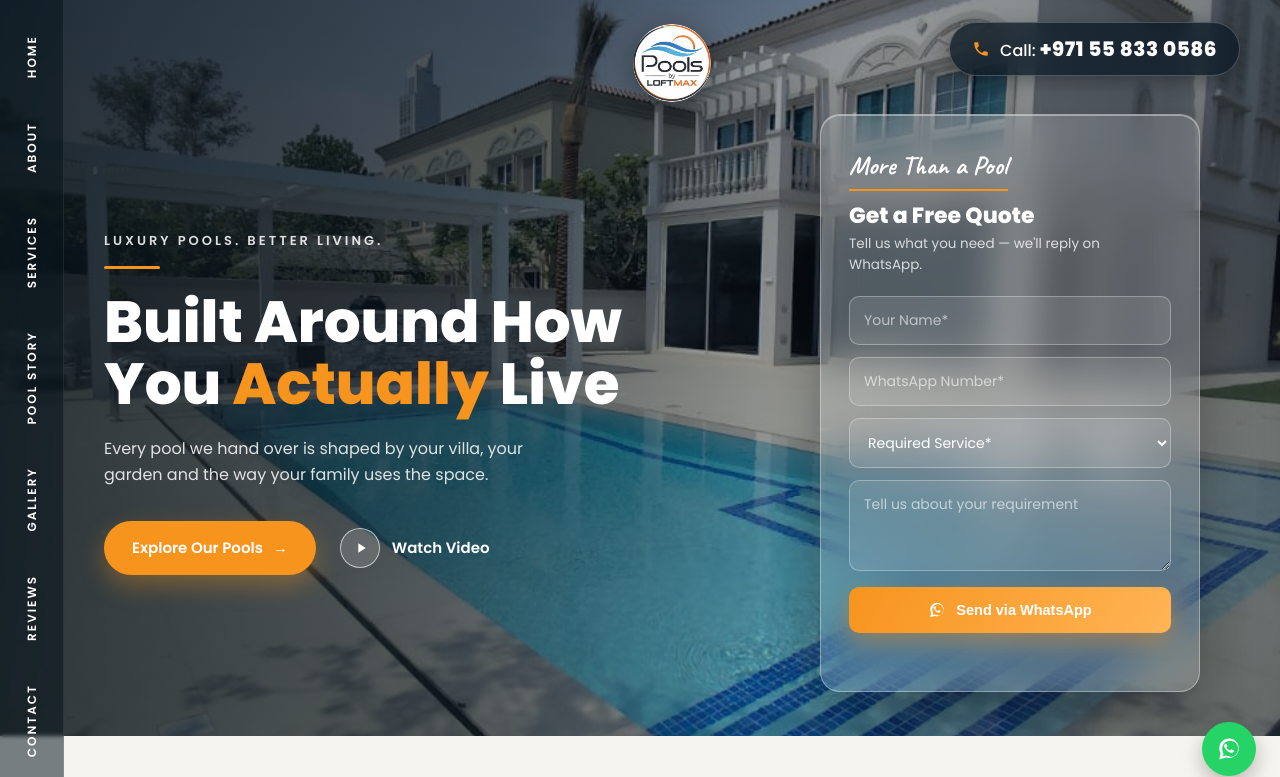
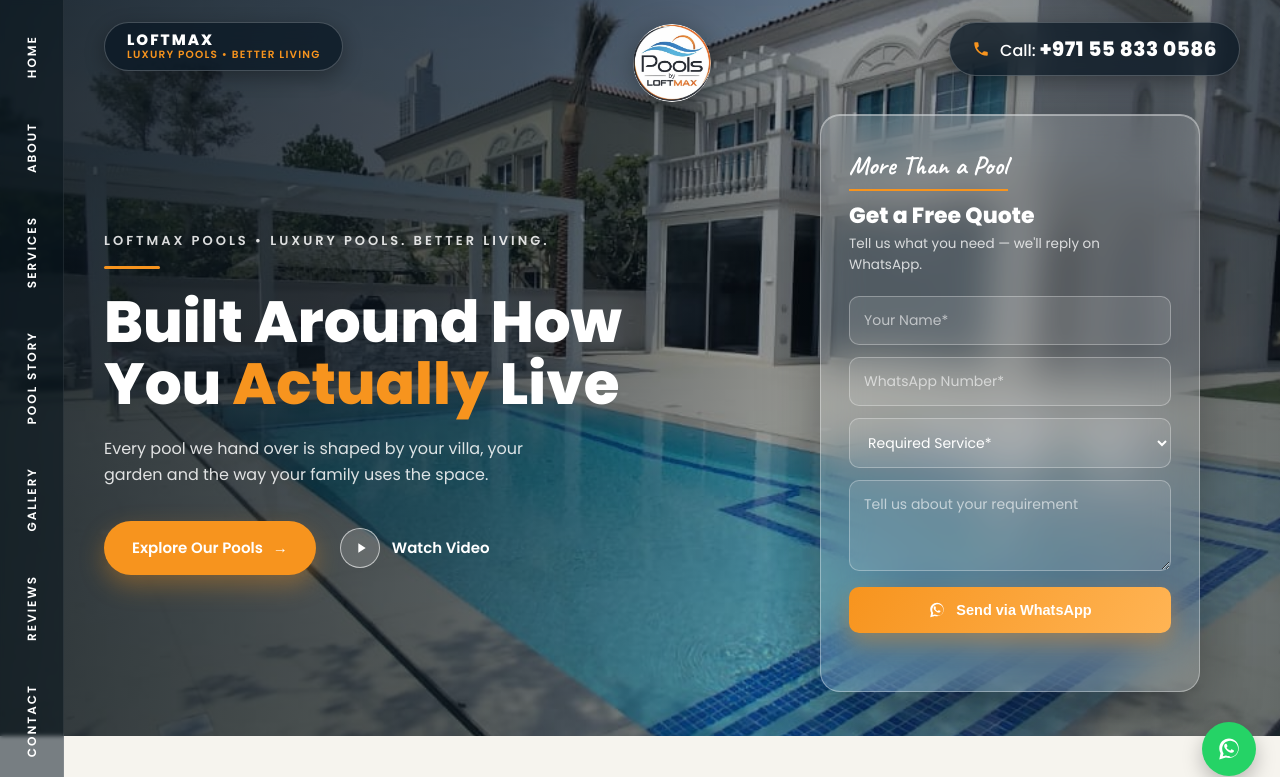
Before and after one commit to scalifyxpro-droid/poolsbyloftmax, an Astro site: page / in a window 1280 px wide. Shown: the top 777 px of the page. Built offline with nearby package versions, Linux system fonts and the light colour scheme; Astro itself is replaced by a stand-in of ours.

Commit message:
Add Loftmax brand badge and tagline in top-left header and hero eyebrow

```diff
--- a/src/components/Hero.astro
+++ b/src/components/Hero.astro
@@ -15,7 +15,7 @@
   <div class="hero-overlay"></div>
   <div class="hero-inner">
     <div class="hero-content">
-      <span class="hero-eyebrow">Luxury Pools. Better Living.</span>
+      <span class="hero-eyebrow">Loftmax Pools &bull; Luxury Pools. Better Living.</span>
       <span class="hero-rule"></span>
       <h1>Built Around How You <span class="accent">Actually</span> Live</h1>
       <p>Every pool we hand over is shaped by your villa, your garden and the way your family uses the space.</p>
--- a/src/components/TopBar.astro
+++ b/src/components/TopBar.astro
@@ -8,6 +8,10 @@
   </svg>
 </a>
 <div class="top-bar">
+  <div class="header-brand">
+    <span class="brand-name">LOFTMAX</span>
+    <span class="brand-tagline">Luxury Pools &bull; Better Living</span>
+  </div>
   <a href="#home" class="logo"><img src="/images/logo-circle-transparent.png" alt="Pools by Loftmax" /></a>
   <a class="header-phone" href={`tel:${phone.replace(/[^\d+]/g, '')}`} aria-label={`Call us at ${phone}`}>
     <svg class="phone-icon" viewBox="0 0 24 24" width="18" height="18" fill="currentColor" aria-hidden="true">
--- a/src/styles/global.css
+++ b/src/styles/global.css
@@ -110,6 +110,23 @@
 .logo img{
   height:78px;width:78px;object-fit:contain;display:block;border-radius:50%;
   filter:drop-shadow(0 6px 14px rgba(0,0,0,0.35));
+}
+.header-brand{
+  position:absolute;left:40px;top:22px;
+  display:inline-flex;flex-direction:column;justify-content:center;
+  padding:8px 22px;border-radius:999px;
+  background:rgba(8,22,34,0.72);
+  backdrop-filter:blur(14px);-webkit-backdrop-filter:blur(14px);
+  border:1px solid rgba(255,255,255,0.22);
+  box-shadow:0 6px 20px rgba(0,0,0,0.32);
+}
+.header-brand .brand-name{
+  font-size:15px;font-weight:800;letter-spacing:2px;
+  color:var(--white);line-height:1.2;
+}
+.header-brand .brand-tagline{
+  font-size:10.5px;font-weight:600;letter-spacing:1.2px;
+  color:var(--orange);text-transform:uppercase;line-height:1.2;
 }
 .header-phone{
   position:absolute;right:40px;top:22px;
@@ -474,7 +491,7 @@
   .nav-toggle{display:flex;}
 
   .top-bar{left:0;padding:18px 70px 18px 70px;}
-  .header-phone{display:none;}
+  .header-brand,.header-phone{display:none;}
   .hero{margin-left:0;}
 }
 @media (max-width:560px){
```
